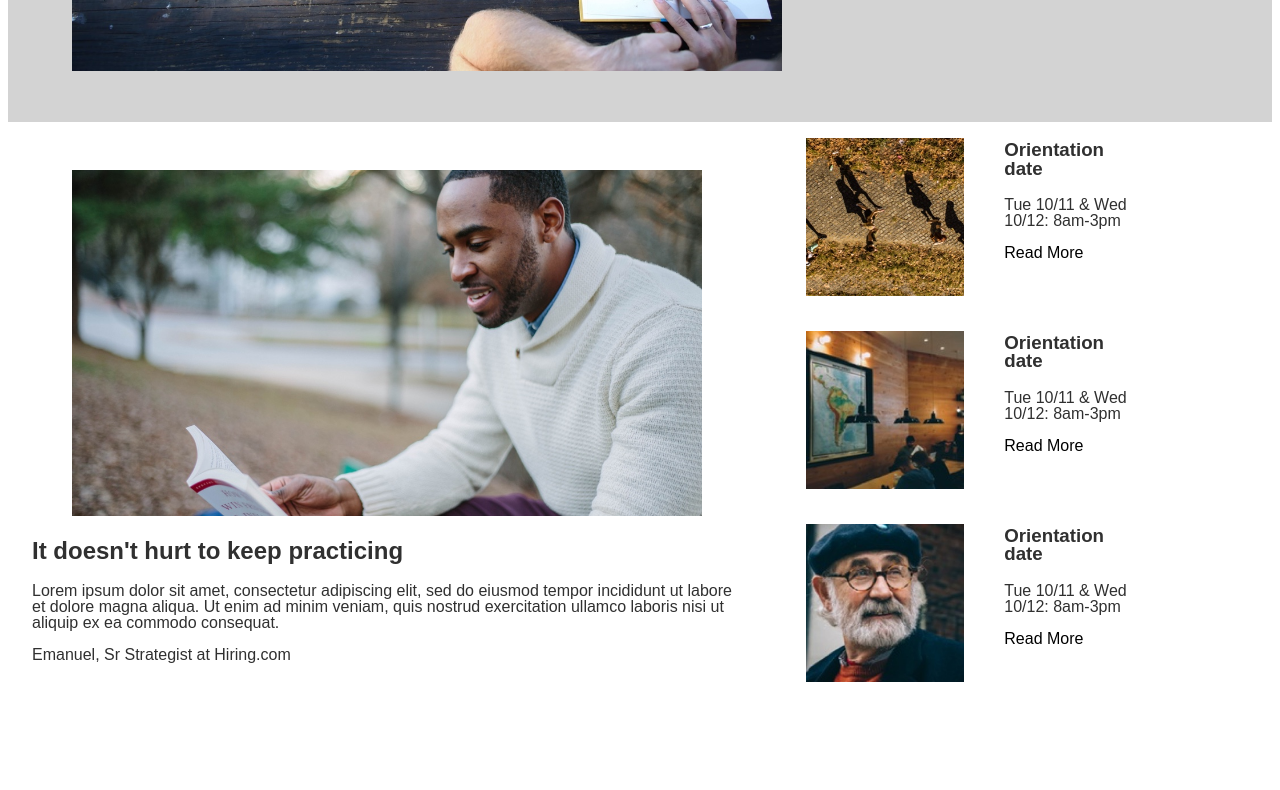
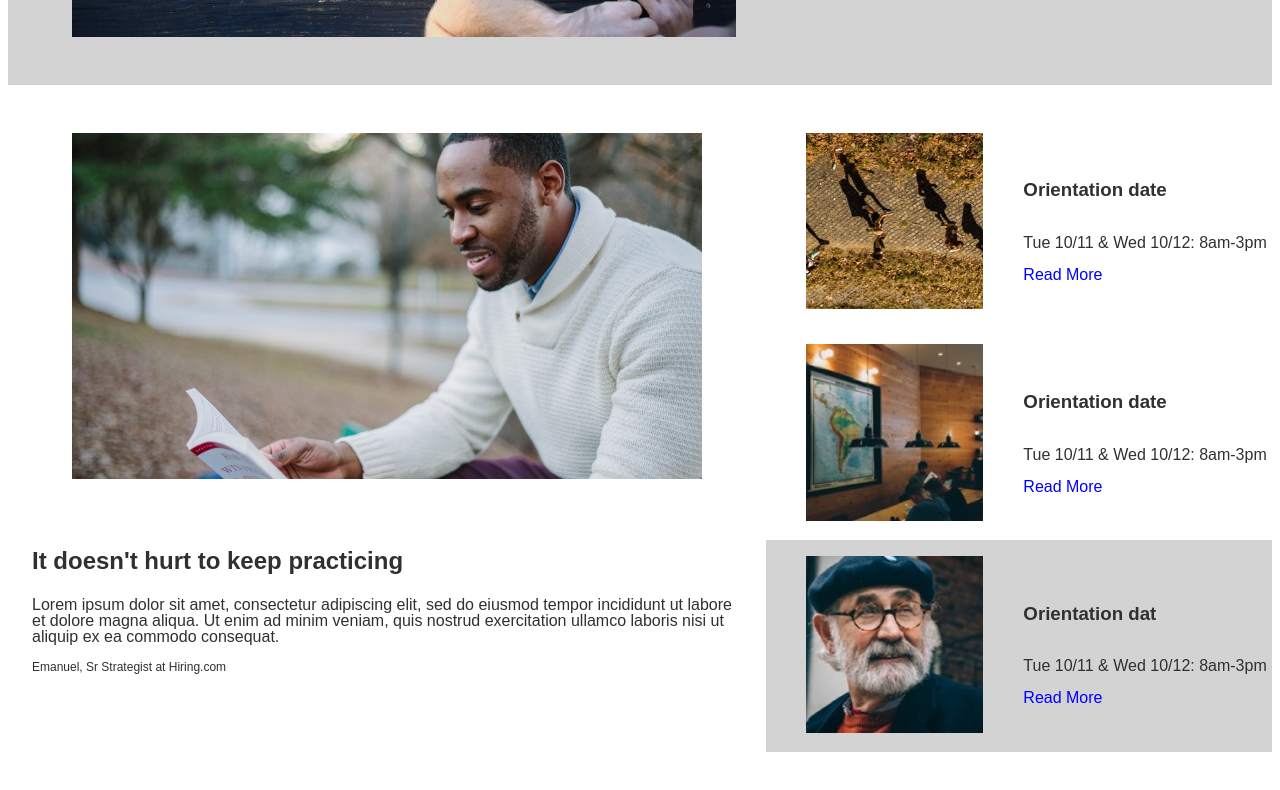
Before and after one commit to KitikD/colmar, a plain HTML site: page index.html in a window 1280 px wide. Shown: the part 574-1364 px from the top of the page. Drawn offline with Linux system fonts and the light colour scheme.

Commit message:
half way desktop

```diff
--- a/index.html
+++ b/index.html
@@ -36,44 +36,46 @@
 
             </div>
         </section>
-        <section>
+        <section class="">
             <div id="img-information">
                 <figure>
                     <img src="./resourse/images/information-main.jpg" alt="">
                     <figcaption></figcaption>
                 </figure>
-                <h2>It doesn't hurt to keep practicing</h2>
-                <p>Lorem ipsum dolor sit amet, consectetur adipiscing elit, sed do eiusmod tempor incididunt ut labore et dolore magna aliqua. Ut enim ad minim veniam, quis nostrud exercitation ullamco laboris nisi ut aliquip ex ea commodo consequat.</p>
-                <p>Emanuel, Sr Strategist at Hiring.com</p>
+                <div id="img-info">
+                    <h2>It doesn't hurt to keep practicing</h2>
+                    <p>Lorem ipsum dolor sit amet, consectetur adipiscing elit, sed do eiusmod tempor incididunt ut labore et dolore magna aliqua. Ut enim ad minim veniam, quis nostrud exercitation ullamco laboris nisi ut aliquip ex ea commodo consequat.</p>
+                    <p id="adress">Emanuel, Sr Strategist at Hiring.com</p>
+                </div>
+
             </div>
             <div id="side-information">
                 <div id="side-info">
-                    <figure>
+                    <figure id="side-info-img">
                         <img src="./resourse/images/information-orientation.jpg" alt="">
                     </figure>
-                    <div>
+                    <div id="info-text">
                         <h3>Orientation date</h3>
                         <p>Tue 10/11 & Wed 10/12: 8am-3pm</p>
                         <a href="#">Read More</a>
                     </div>
-
                 </div>
                 <div id="side-info">
-                    <figure>
+                    <figure id="side-info-img">
                         <img src="./resourse/images/information-campus.jpg" alt="">
                     </figure>
-                    <div>
+                    <div id="info-text">
                         <h3>Orientation date</h3>
                     <p>Tue 10/11 & Wed 10/12: 8am-3pm</p>
                     <a href="#">Read More</a>
                     </div>
                 </div>
-                    <div id="side-info">
-                        <figure>
+                    <div id="side-info" class="grey">
+                        <figure id="side-info-img">
                         <img src="./resourse/images/information-guest-lecture.jpg" alt="">
                     </figure>
-                    <div>
-                        <h3>Orientation date</h3>
+                    <div id="info-text" >
+                        <h3>Orientation dat</h3>
                     <p>Tue 10/11 & Wed 10/12: 8am-3pm</p>
                     <a href="#">Read More</a>
                     </div>
--- a/resourse/css/style.css
+++ b/resourse/css/style.css
@@ -82,9 +82,12 @@ section {
 }
 
 #imgbanner, #img-information {
+    display: flex;
+    flex-direction: column;
+    flex-wrap: wrap;
     width: 60%;
     overflow: hidden;
-    padding: 32px 24px;
+    padding: 2rem 1.5rem;
 }
 
 #info-banner {
@@ -92,7 +95,7 @@ section {
     flex-direction: column;
     justify-content: center;
     align-items: center;
-    width: 30%;
+    width: 40%;
 
 }
 
@@ -105,6 +108,7 @@ section {
     font-size: 1.5rem;
 }
 
+
 #info-banner button {
     width: 100%;
     padding: 18px 0;
@@ -112,12 +116,45 @@ section {
     color: white;
 }
 
+#img-info {
+    margin: 32px auto;
+
+}
+
+#img-information h2 {
+    margin-bottom: 24px;
+}
+
+#img-information #adress {
+    font-size: .75rem;
+}
+
 #side-information {
-    width: 30%;
+    width: 40%;
     display: flex;
     flex-direction: column;
+    padding-top: 32px;
 }
 
 #side-info {
     display: flex;
 }
+
+#side-info-img {
+    width: 35%;
+}
+
+#info-text {
+    display: flex;
+    flex-direction: column;
+    justify-content: center;
+}
+
+#info-text a {
+    color: blue;
+}
+
+#side-information .grey {
+
+    background-color: lightgray;
+}
```
